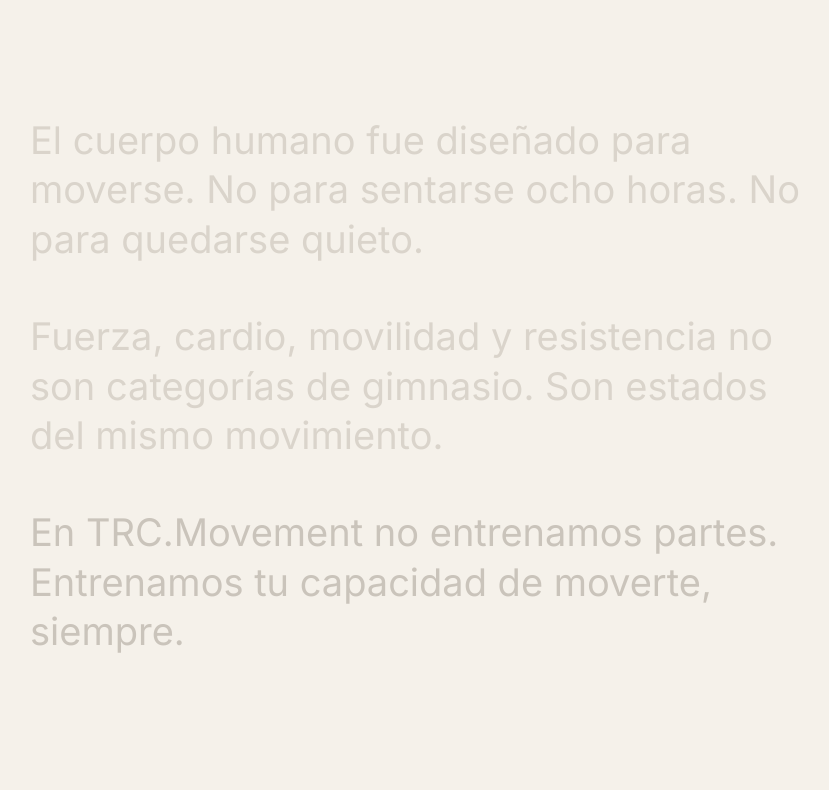
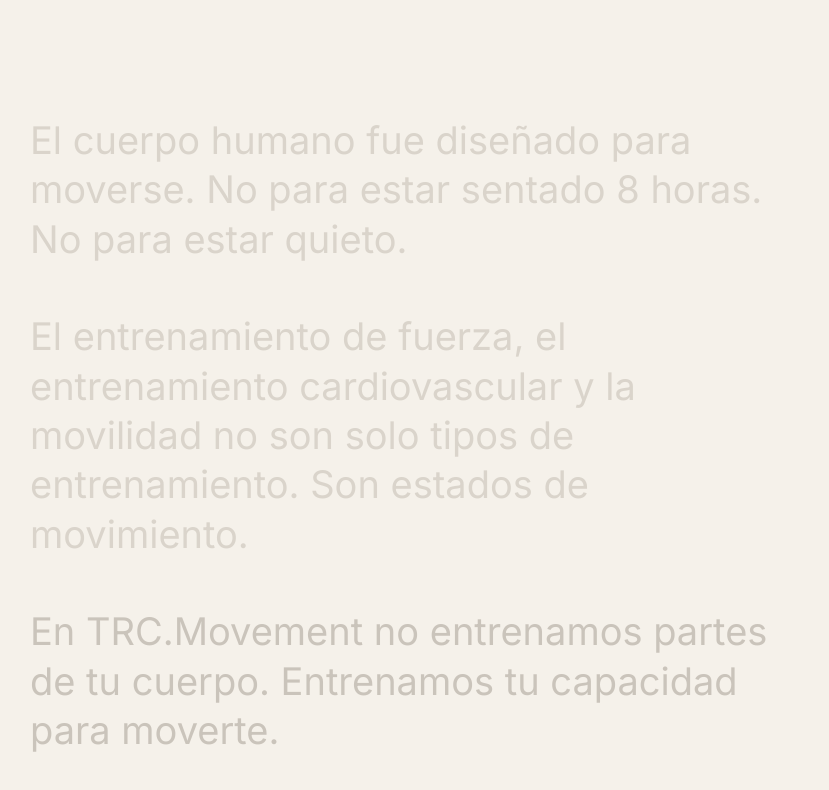
Before and after one commit to AMBmovement/trc-movement-lost-virginity, a website built with Vite: page index.html in a window 1280 px wide. Shown: the part 824-1614 px from the top of the page, without its empty margins (224-1053 px from the left). Built offline with nearby package versions, Linux system fonts and the light colour scheme; some packages are replaced by stand-ins of ours.

Commit message:
Update manifesto copy

```diff
--- a/index.html
+++ b/index.html
@@ -32,13 +32,13 @@
 
       <section id="manifesto" class="section manifesto">
         <p class="manifesto__text" data-split-lines>
-          El cuerpo humano fue diseñado para moverse. No para sentarse ocho horas. No para quedarse quieto.
+          El cuerpo humano fue diseñado para moverse. No para estar sentado 8 horas. No para estar quieto.
         </p>
         <p class="manifesto__text" data-split-lines>
-          Fuerza, cardio, movilidad y resistencia no son categorías de gimnasio. Son estados del mismo movimiento.
+          El entrenamiento de fuerza, el entrenamiento cardiovascular y la movilidad no son solo tipos de entrenamiento. Son estados de movimiento.
         </p>
         <p class="manifesto__text manifesto__text--accent" data-split-lines>
-          En TRC.Movement no entrenamos partes. Entrenamos tu capacidad de moverte, siempre.
+          En TRC.Movement no entrenamos partes de tu cuerpo. Entrenamos tu capacidad para moverte.
         </p>
       </section>
 
```
